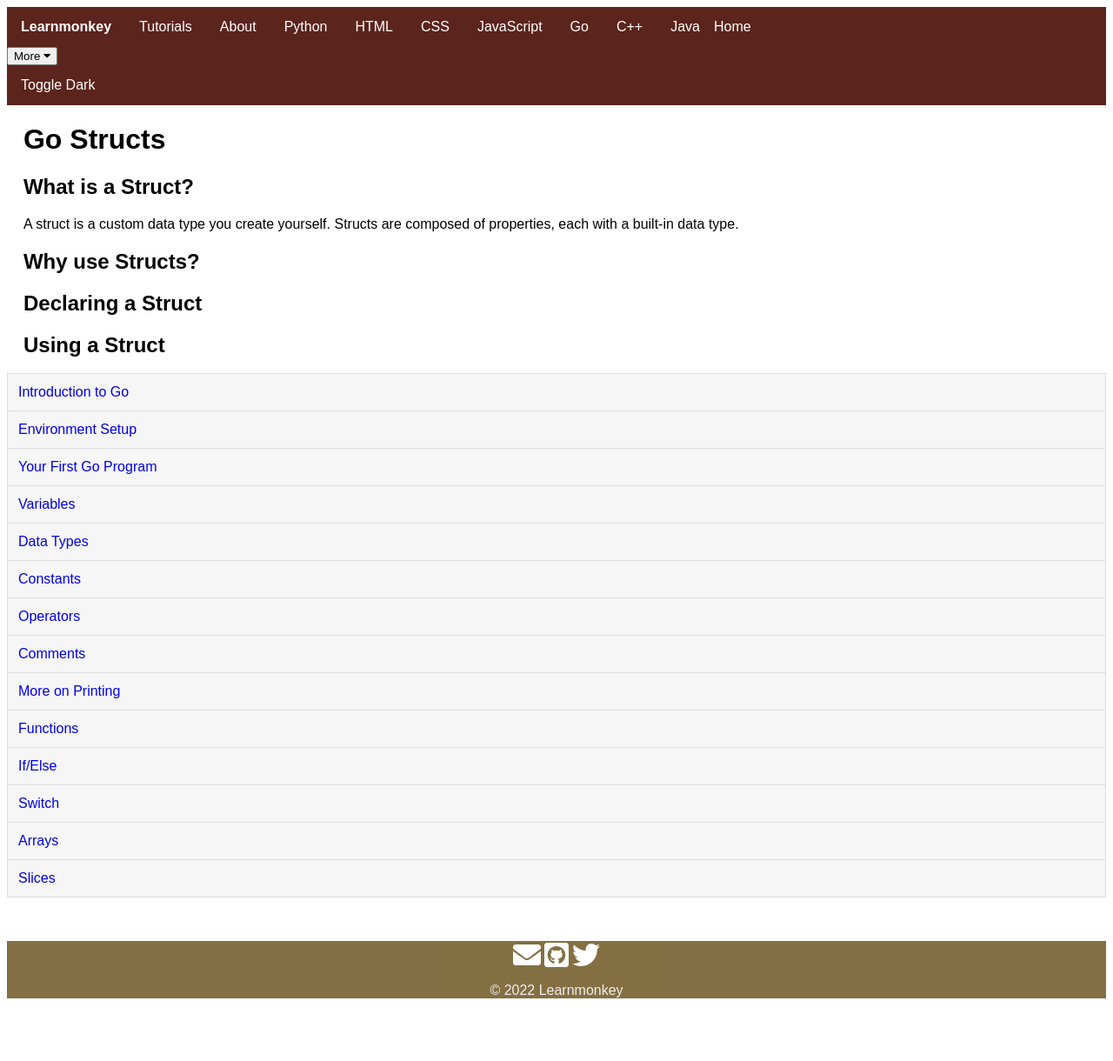
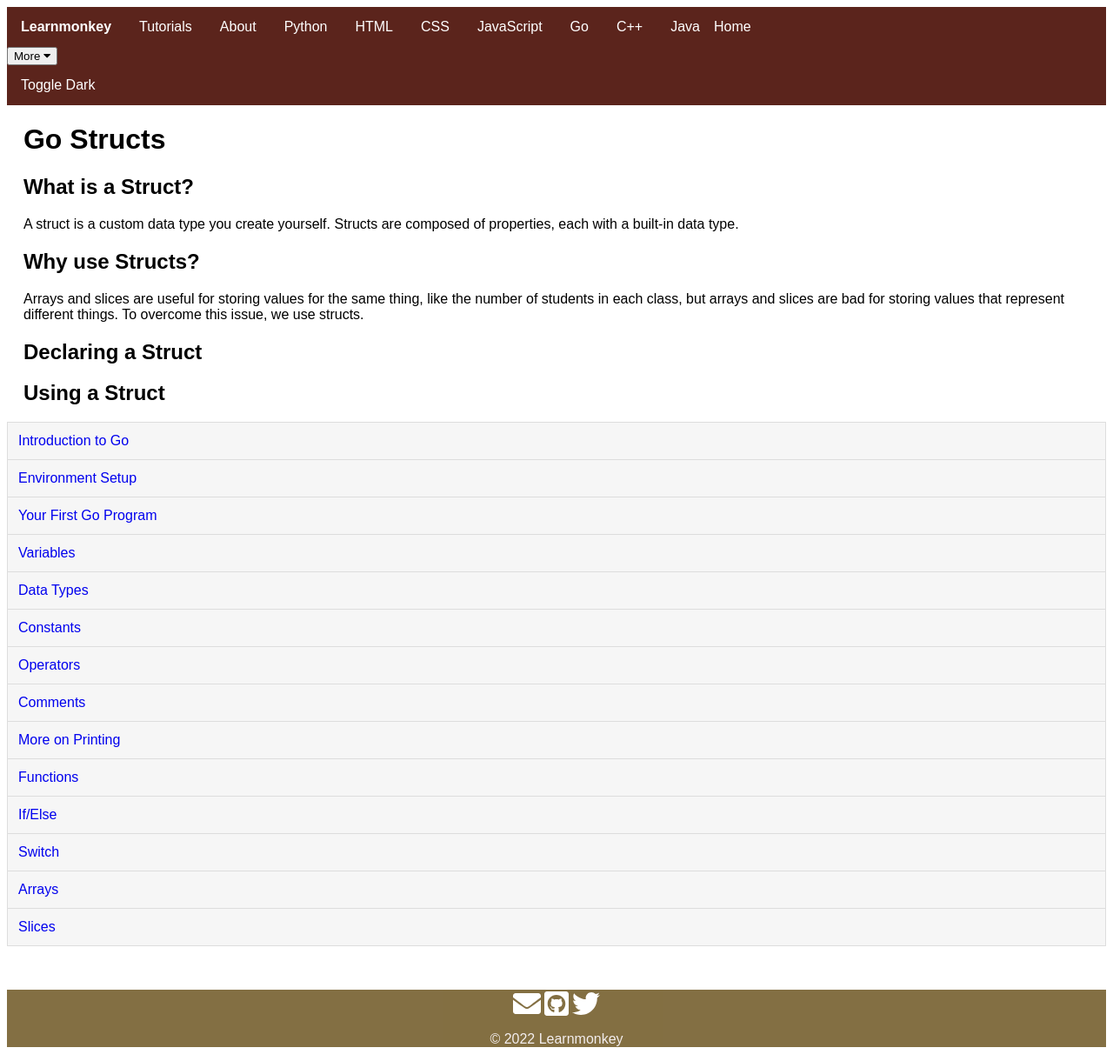
Before and after one commit to learnmonkey/learnmonkey.github.io, a Jekyll site: the page built from programming/golang/structs.html, in a window 1280 px wide. Shown: the whole page at 87% size. Built offline with Jekyll 4.4.1, drawn with Linux system fonts in a browser that asks for light colours; nearby versions of some CDN libraries; before the commit the page ends 1164 px from its top, so only the background shows below that.

Commit message:
why use structs section

```diff
--- a/programming/golang/structs.html
+++ b/programming/golang/structs.html
@@ -13,6 +13,7 @@ layout: golang
 
 <section>
     <h2>Why use Structs?</h2>
+    <p>Arrays and slices are useful for storing values for the same thing, like the number of students in each class, but arrays and slices are bad for storing values that represent different things. To overcome this issue, we use structs.</p>
 </section>
 
 <section>
```
